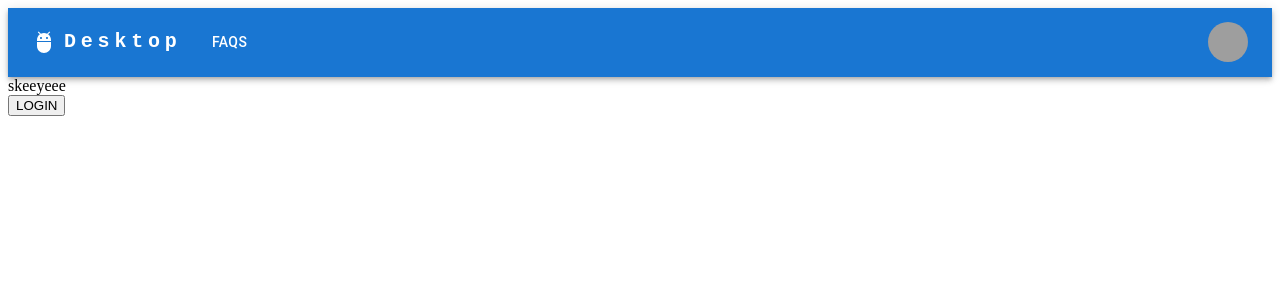
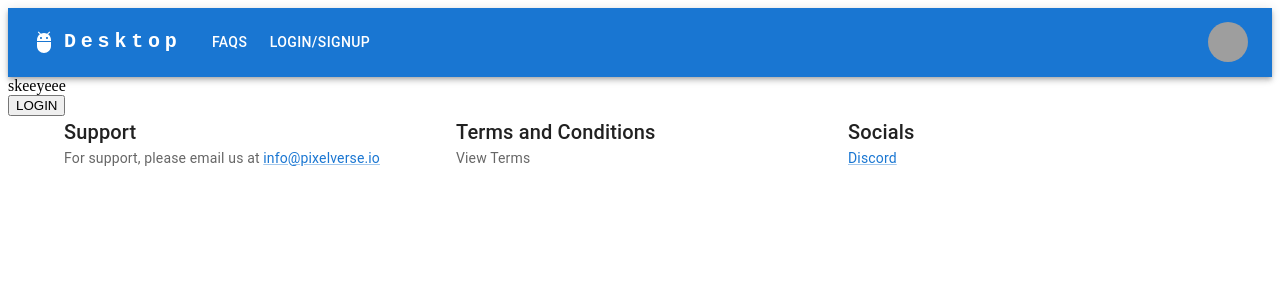
Before and after one commit to pixelverse-studios/mealthyme-ui, a Next.js app: page / in a window 1280 px wide. Shown: the top 300 px of the page. Built offline with nearby package versions, Linux system fonts and the light colour scheme; grey boxes are pictures that could not be loaded.

Commit message:
UI started

```diff
--- a/src/app/layout.tsx
+++ b/src/app/layout.tsx
@@ -2,11 +2,13 @@ import type { Metadata } from 'next'
 
 import ApolloWrapper from '@/lib/gql/ApolloWrapper'
 import ReduxWrapper from '@/lib/redux/ReduxWrapper'
+
 import Navbar from '@/components/nav'
+import Footer from '@/components/footer'
 
 export const metadata: Metadata = {
-  title: 'PantryPal',
-  description: 'Your pantry found their best friend.'
+  title: 'Meal Thyme',
+  description: "It's Meal Thyme!"
 }
 
 export default function RootLayout({
@@ -20,8 +22,8 @@ export default function RootLayout({
         <ApolloWrapper>
           <ReduxWrapper>
             <Navbar />
-
             {children}
+            <Footer />
           </ReduxWrapper>
         </ApolloWrapper>
       </body>
--- /dev/null
+++ b/src/components/footer/StyledFooter.tsx
@@ -0,0 +1,7 @@
+import styled from '@emotion/styled'
+
+const StyledFooter = styled.footer`
+  margin-top: auto;
+`
+
+export default StyledFooter
--- /dev/null
+++ b/src/components/footer/index.tsx
@@ -0,0 +1,47 @@
+'use client'
+import StyledFooter from './StyledFooter'
+import { Typography, Container, Grid, Link } from '@mui/material'
+
+const Footer = () => {
+  return (
+    <StyledFooter>
+      <Container maxWidth="lg">
+        <Grid container spacing={3}>
+          {/* Email support */}
+          <Grid item xs={12} md={4}>
+            <Typography variant="h6" color="textPrimary">
+              Support
+            </Typography>
+            <Typography variant="body2" color="textSecondary">
+              For support, please email us at{' '}
+              <Link href="mailto:info@pixelverse.io">info@pixelverse.io</Link>
+            </Typography>
+          </Grid>
+
+          {/* Terms and Conditions */}
+          <Grid item xs={12} md={4}>
+            <Typography variant="h6" color="textPrimary">
+              Terms and Conditions
+            </Typography>
+            <Typography variant="body2" color="textSecondary">
+              {/* Use AI-generated terms and conditions */}
+              View Terms
+            </Typography>
+          </Grid>
+
+          {/* Social Links */}
+          <Grid item xs={12} md={4}>
+            <Typography variant="h6" color="textPrimary">
+              Socials
+            </Typography>
+            <Typography variant="body2" color="textSecondary">
+              <Link href="https://discord.com">Discord</Link>
+            </Typography>
+          </Grid>
+        </Grid>
+      </Container>
+    </StyledFooter>
+  )
+}
+
+export default Footer
--- a/src/components/nav/index.tsx
+++ b/src/components/nav/index.tsx
@@ -13,8 +13,9 @@ import Button from '@mui/material/Button'
 import Tooltip from '@mui/material/Tooltip'
 import MenuItem from '@mui/material/MenuItem'
 import AdbIcon from '@mui/icons-material/Adb'
+import LoginButton from '../auth/LoginButton'
 
-const pages = ['FAQs']
+const pages = ['FAQs', 'Login/Signup']
 const settings = ['Profile', 'Account', 'Dashboard', 'Logout']
 
 function Navbar() {
@@ -116,14 +117,16 @@ function Navbar() {
           {/* Mobile Logo Placement End */}
           {/* Desktop Nav Link */}
           <Box sx={{ flexGrow: 1, display: { xs: 'none', md: 'flex' } }}>
-            {pages.map(page => (
+            {pages.map(page => {
+              return (
                 <Button
                   key={page}
                   onClick={handleCloseNavMenu}
                   sx={{ my: 2, color: 'white', display: 'block' }}>
                   {page}
                 </Button>
-            ))}
+              )
+            })}
           </Box>
           {/* Avatar Icon and Menu */}
           <Box sx={{ flexGrow: 0 }}>
```
Also changed, not shown: src/app/globals.css (+6 -3 lines). Lines whose indentation alone changed are shown as unchanged.
